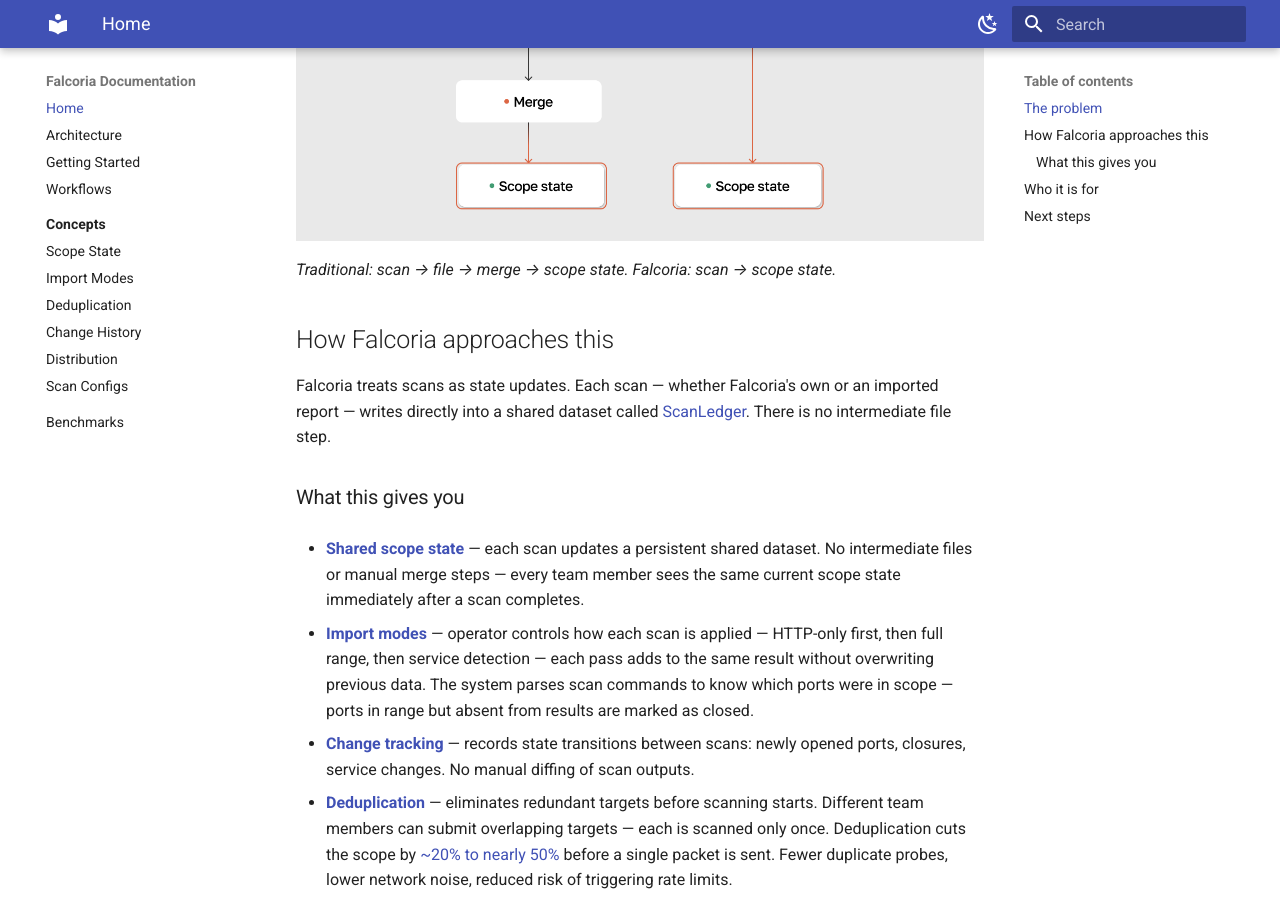
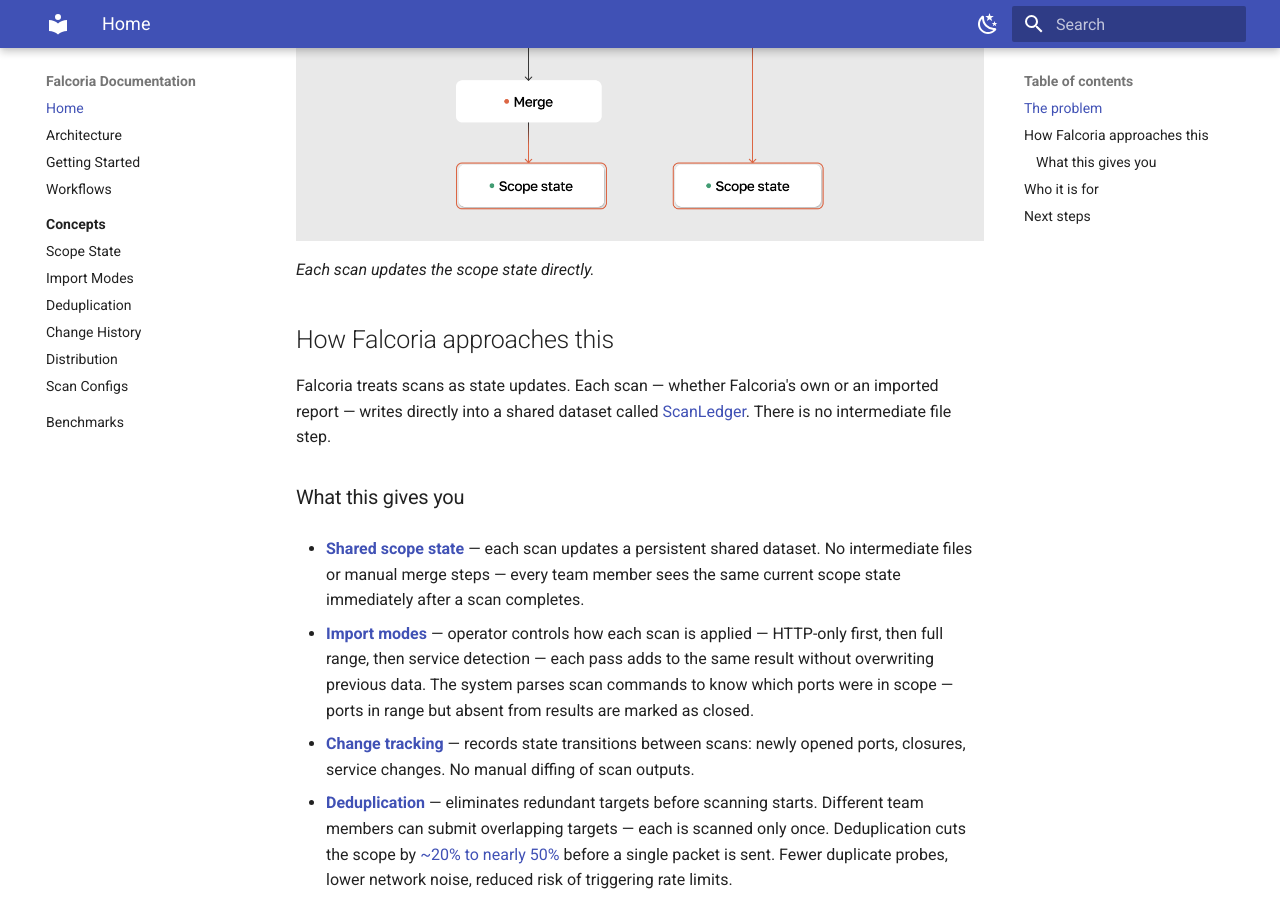
Before and after one commit to Falcoria/falcoria-docs, an MkDocs documentation site: the page built from docs/index.md, in a window 1280 px wide and 900 px high, scrolled down 677 px. Built offline with MkDocs 1.6.1 and Material for MkDocs 9.7.7, drawn with Linux system fonts in a browser that asks for light colours.

Commit message:
Update image caption on main page
Co-Authored-By: Claude Opus 4.6 <noreply@anthropic.com>

```diff
--- a/docs/index.md
+++ b/docs/index.md
@@ -10,7 +10,7 @@ Teams deal with this using whatever is at hand — shared folders, spreadsheets,
 
 ![Traditional vs Falcoria](images/algo_diff.png){ width="700" align=center }
 
-*Traditional: scan → file → merge → scope state. Falcoria: scan → scope state.*
+*Each scan updates the scope state directly.*
 
 ## How Falcoria approaches this
 
```
